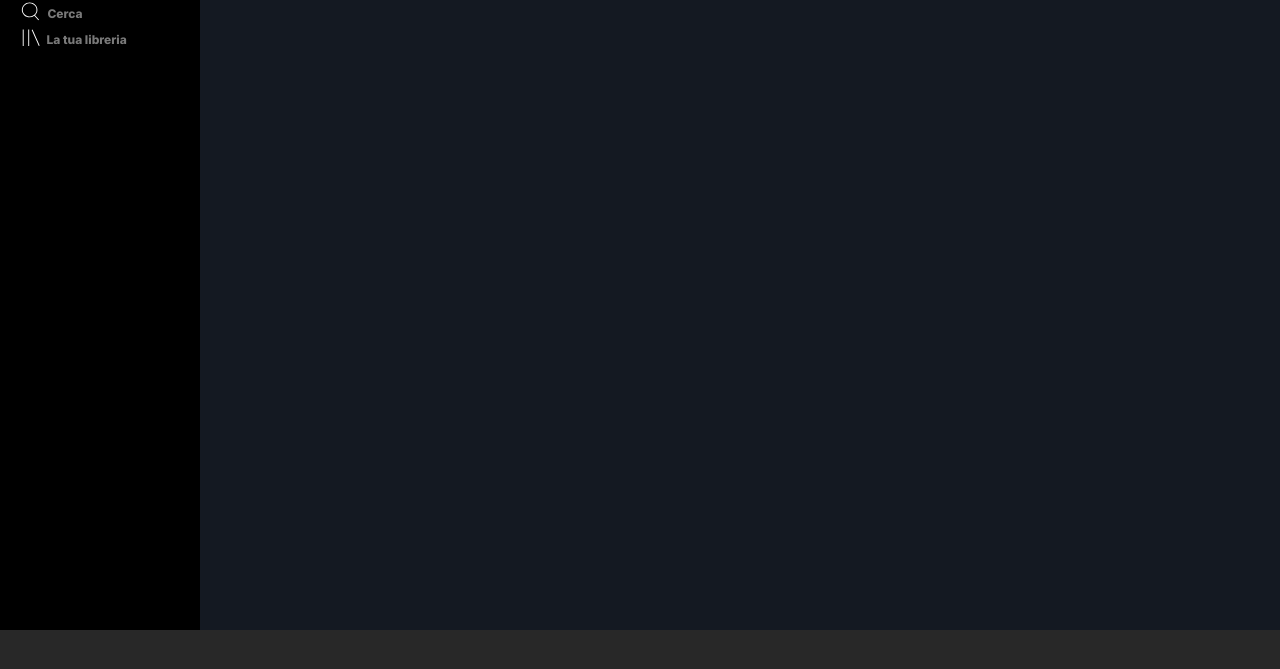
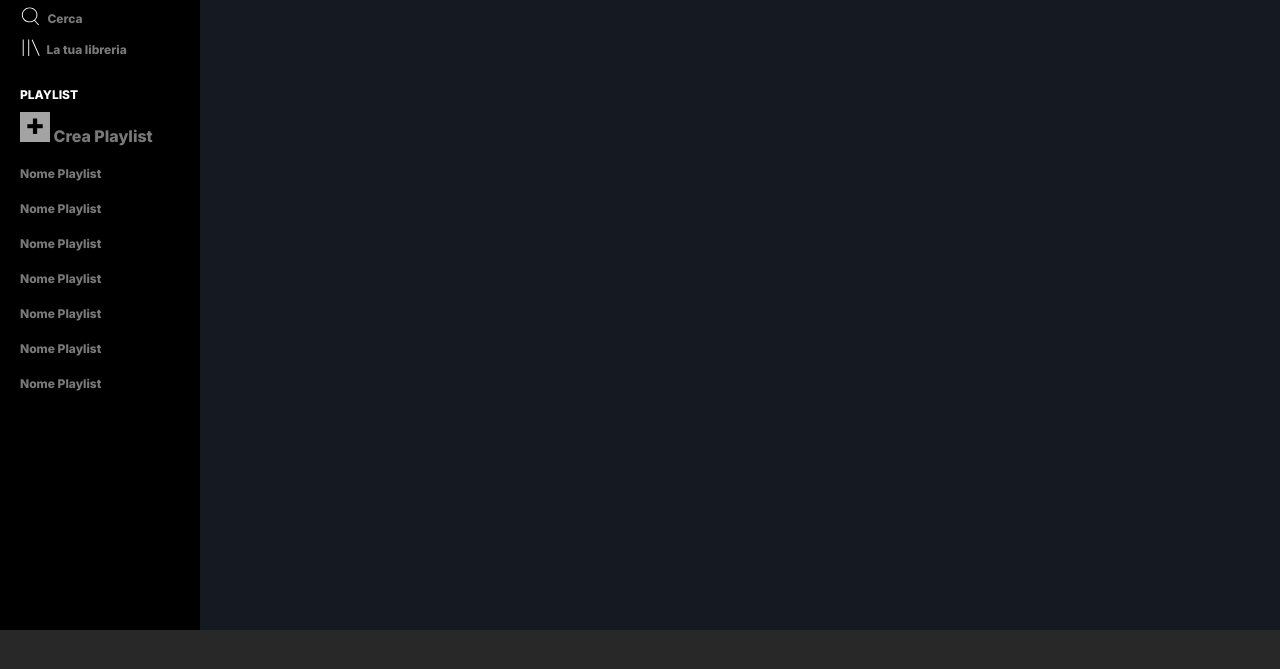
Before and after one commit to ErikaArci99/html-css-spotifyweb, a plain HTML site: page index.html in a window 1280 px wide. Shown: the part 95-764 px from the top of the page. Drawn offline with Linux system fonts and the light colour scheme; a web font is replaced by a local one.

Commit message:
[UPD] added playlist section

```diff
--- a/css/style.css
+++ b/css/style.css
@@ -60,25 +60,52 @@ footer{
     display: inline-block;
   }
 
-  .centered-text {
+.centered-text {
     position: absolute;
     top: 50%;
     left: 25%;
     transform: translate(-50%, -50%);
   }
 
-  .centered-text-2 {
+.centered-text-2 {
     position: absolute;
     top: 50%;
     left: 37%;
     transform: translate(-50%, -50%);
   }
 
+.playlist{
+    height: 30px;
+    width: 30px;
+    background-color: #A3A3A3;
+    position: relative;
+    display: inline-block;
+}
+
+.plus{
+    position: absolute;
+    top: 40%;
+    left: 50%;
+    transform: translate(-50%, -50%);
+    font-size: 30px;
+}
 
 /* utility */
 
 .display-inline-block{
     display: inline-block;
+}
+
+.display-block{
+    display: block;
+}
+
+.display-flex{
+    display: flex;
+}
+
+.align-items-center{
+    align-items: center;
 }
 
 /* padding */
@@ -107,6 +134,22 @@ footer{
     margin-left: 20px;
 }
 
+.margin-top-25{
+    margin-top: 25px;
+}
+
+.margin-top-10{
+    margin-top: 10px;
+}
+
+.margin-top-5{
+    margin-top: 5px;
+}
+
+.margin-top-20{
+    margin-top: 20px;
+}
+
 /* colori */
 
 .text-color-white{
--- a/index.html
+++ b/index.html
@@ -22,15 +22,29 @@
                         <img class="sidebar-icons" src="./img/home.svg" alt="home">
                         <span class="text-color-white font-size-12 centered-text">Home</span>
                     </div>
-                    <div class="image-container">
+                    <div class="image-container margin-top-5">
                         <img class="sidebar-icons" src="./img/search.svg" alt="cerca">
                         <span class="text-color-grey font-size-12 centered-text">Cerca</span>
                     </div>
-                    <div class="image-container">
+                    <div class="image-container margin-top-5">
                         <img class="sidebar-icons" src="./img/libreria.svg" alt="libreria">
                         <span class="text-color-grey font-size-12 centered-text-2">La tua libreria</span>
                     </div>
-                    <span>PLAYLIST</span>
+                    <!-- playlist -->
+                    <div class="margin-top-25">
+                        <span class="text-color-white font-size-12 display-block">PLAYLIST</span>
+                        <div class="playlist margin-top-10">
+                            <span class="plus">+</span>
+                        </div>
+                        <span class="text-color-grey">Crea Playlist</span>
+                        <span class="display-block text-color-grey font-size-12 margin-top-20">Nome Playlist</span>
+                        <span class="display-block text-color-grey font-size-12 margin-top-20">Nome Playlist</span>
+                        <span class="display-block text-color-grey font-size-12 margin-top-20">Nome Playlist</span>
+                        <span class="display-block text-color-grey font-size-12 margin-top-20">Nome Playlist</span>
+                        <span class="display-block text-color-grey font-size-12 margin-top-20">Nome Playlist</span>
+                        <span class="display-block text-color-grey font-size-12 margin-top-20">Nome Playlist</span>
+                        <span class="display-block text-color-grey font-size-12 margin-top-20">Nome Playlist</span>
+                    </div>
                 </div>
             </div>
         </div>
```
